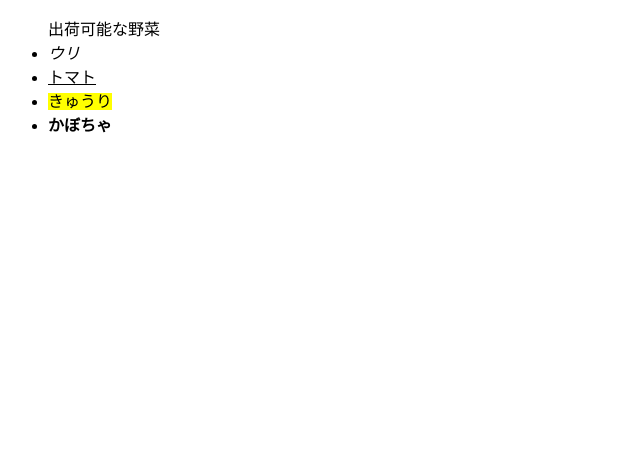
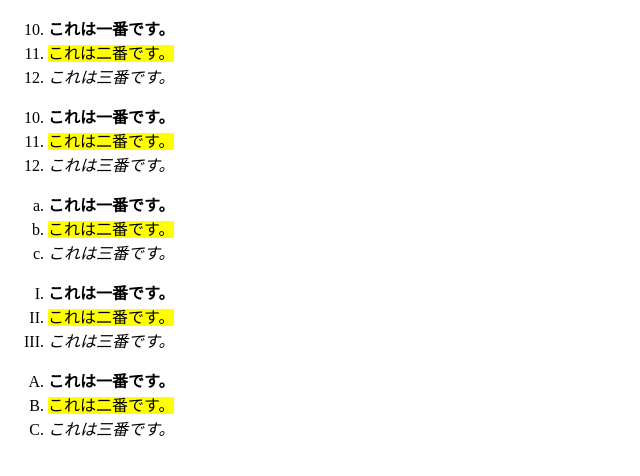
Before and after one commit to 0123takaokeita/webdeb, a plain HTML site: page index.html in a window 1280 px wide. Shown: the whole page, without its empty margins (0-640 px from the left). Drawn offline with Linux system fonts and the light colour scheme.

Commit message:
番号つきリストの練習

```diff
--- a/index.html
+++ b/index.html
@@ -9,12 +9,31 @@
 </head>
 
 <body>
-  <ul>出荷可能な野菜
-    <li><em>ウリ</em></li>
-    <li><ins>トマト</ins></li>
-    <li><mark>きゅうり</mark></li>
-    <li><strong>かぼちゃ</strong></li>
-  </ul>
+  <ol start="10" >
+    <li><strong>これは一番です。</strong></li>
+    <li><mark>これは二番です。</mark></li>
+    <li><em>これは三番です。</em></li>
+  </ol>
+  <ol start="10", reversed, >
+    <li><strong>これは一番です。</strong></li>
+    <li><mark>これは二番です。</mark></li>
+    <li><em>これは三番です。</em></li>
+  </ol>
+  <ol type="a">
+    <li><strong>これは一番です。</strong></li>
+    <li><mark>これは二番です。</mark></li>
+    <li><em>これは三番です。</em></li>
+  </ol>
+  <ol type="I">
+    <li><strong>これは一番です。</strong></li>
+    <li><mark>これは二番です。</mark></li>
+    <li><em>これは三番です。</em></li>
+  </ol>
+  <ol type="A">
+    <li><strong>これは一番です。</strong></li>
+    <li><mark>これは二番です。</mark></li>
+    <li><em>これは三番です。</em></li>
+  </ol>
 </body>
 
 </html>
```
